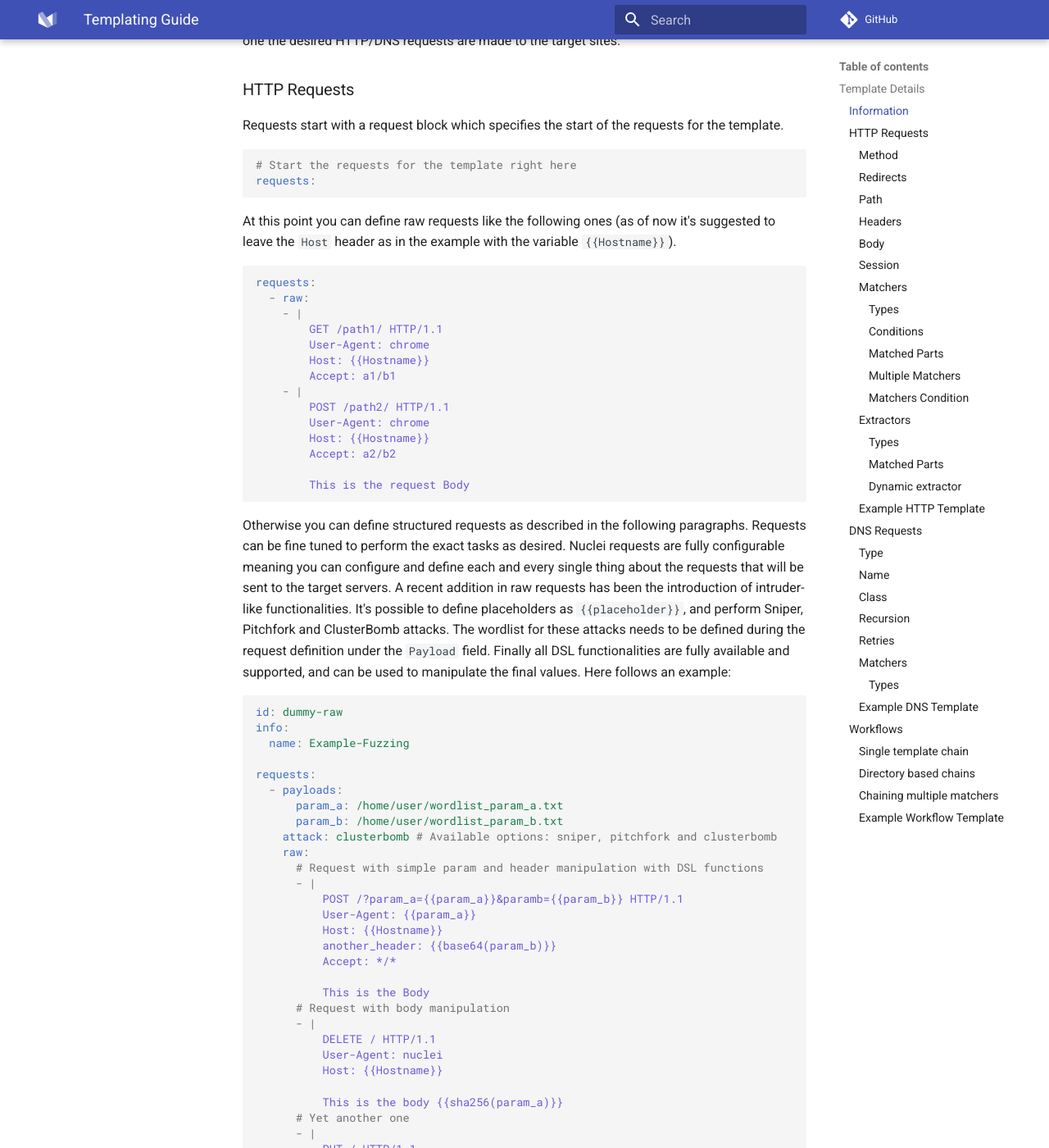
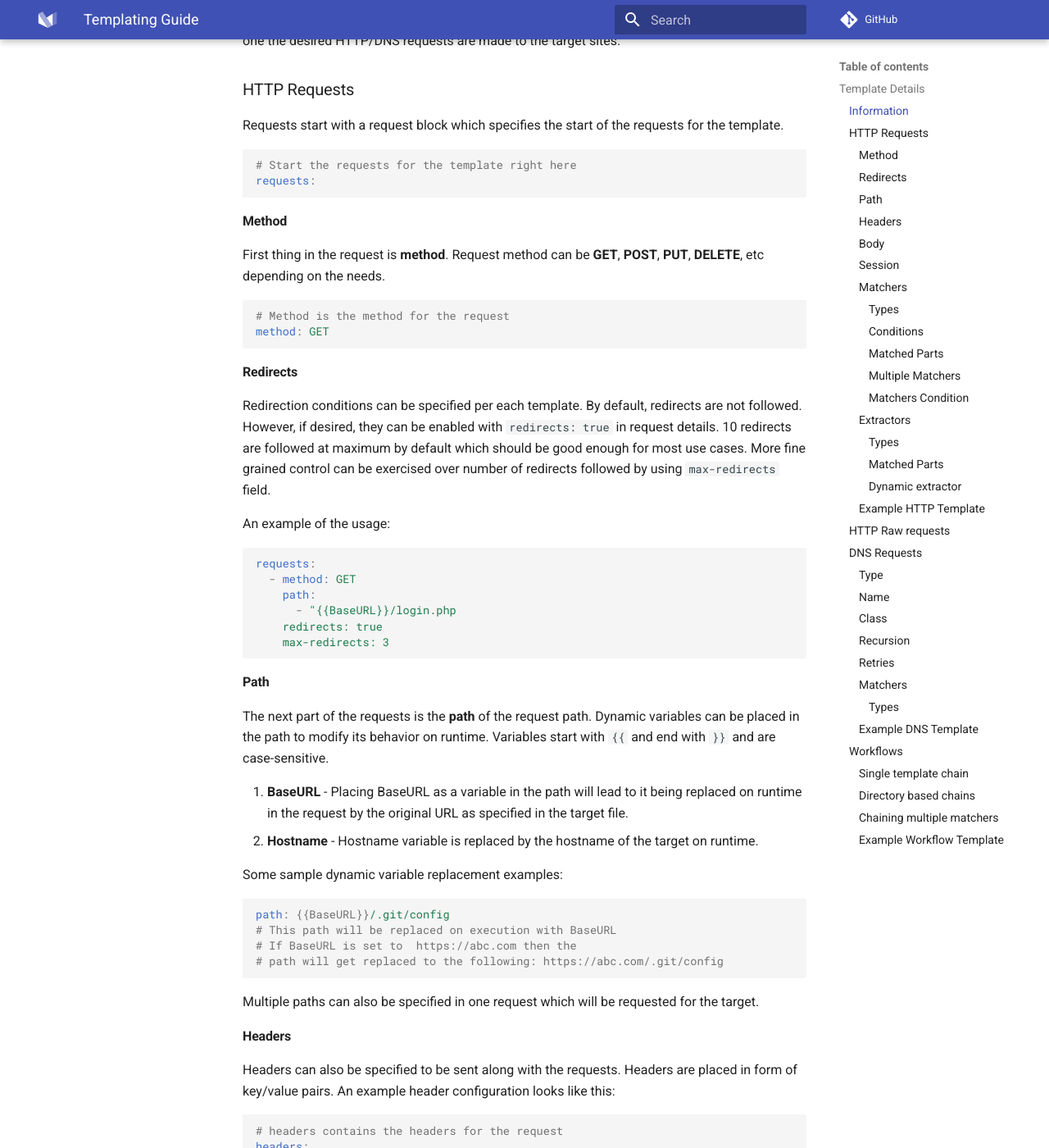
Before and after one commit to projectdiscovery/nuclei-docs, an MkDocs documentation site: the page built from docs/guide.md, in a window 1280 px wide and 1400 px high, scrolled down 1216 px. Shown: the whole window at 82% size. Built offline with MkDocs 1.6.1 and Material for MkDocs 9.7.7, drawn with Linux system fonts in a browser that asks for light colours; comment, search, counter and statistics services are not loaded; some of the changed text lies outside the part shown.

Commit message:
more updates

````diff
--- a/docs/guide.md
+++ b/docs/guide.md
@@ -49,69 +49,6 @@ Requests start with a request block which specifies the start of the requests fo
 # Start the requests for the template right here
 requests:
 ```
-
-At this point you can define raw requests like the following ones (as of now it's suggested to leave the `Host` header as in the example with the variable `{{Hostname}}`).
-
-```yaml
-requests:
-  - raw:
-    - |
-        GET /path1/ HTTP/1.1
-        User-Agent: chrome
-        Host: {{Hostname}}
-        Accept: a1/b1
-    - |
-        POST /path2/ HTTP/1.1
-        User-Agent: chrome
-        Host: {{Hostname}}
-        Accept: a2/b2
-
-        This is the request Body
-```
-
-Otherwise you can define structured requests as described in the following paragraphs. Requests can be fine tuned to perform the exact tasks as desired. Nuclei requests are fully configurable meaning you can configure and define each and every single thing about the requests that will be sent to the target servers. A recent addition in raw requests has been the introduction of intruder-like functionalities. It's possible to define placeholders as `{{placeholder}}`, and perform Sniper, Pitchfork and ClusterBomb attacks. The wordlist for these attacks needs to be defined during the request definition under the `Payload` field. Finally all DSL functionalities are fully available and supported, and can be used to manipulate the final values. Here follows an example:
-
-```yaml
-id: dummy-raw
-info:
-  name: Example-Fuzzing
-
-requests:
-  - payloads:
-      param_a: /home/user/wordlist_param_a.txt
-      param_b: /home/user/wordlist_param_b.txt
-    attack: clusterbomb # Available options: sniper, pitchfork and clusterbomb
-    raw:
-      # Request with simple param and header manipulation with DSL functions
-      - |
-          POST /?param_a={{param_a}}&paramb={{param_b}} HTTP/1.1
-          User-Agent: {{param_a}}
-          Host: {{Hostname}}
-          another_header: {{base64(param_b)}}
-          Accept: */*
-
-          This is the Body
-      # Request with body manipulation
-      - |
-          DELETE / HTTP/1.1
-          User-Agent: nuclei
-          Host: {{Hostname}}
-
-          This is the body {{sha256(param_a)}}
-      # Yet another one
-      - |
-          PUT / HTTP/1.1
-          Host: {{Hostname}}
-
-          This is again the request body {{html_escape(param_a)}} + {{hex_encode(param_b))}}
-    matchers:
-      - type: word
-        words:
-          - "title"
-          - "body"
-```
-
-This functionality is **not optimized** for speed as the internal http library needs to be set explicitly with connection reuse policy.
 
 #### Method
 
@@ -267,33 +206,6 @@ This is the list for a dns response:
 | ns               | Response Authority Section        | len(ns)                   |
 | raw              | Full Response                     | len(raw)                  |
 
-The helper functions are:
-
-| Helper Function | Description                               | Example                                                                                        |
-|-----------------|-------------------------------------------|------------------------------------------------------------------------------------------------|
-| len             | Length of a string                        | len("Hello") // Result: 5                                                                      |
-| toupper         | string to uppercase                       | toupper("Hello") // Result: "HELLO"                                                            |
-| tolower         | string to lowercase                       | tolower("Hello") // Result: "hello"                                                            |
-| replace         | Replace string parts                      | replace("Hello", "He", "Ha") // Result: "Hallo"                                                |
-| trim            | Remove trailing unicode chars             | trim("aaaHelloddd", "ad") // Result: "Hello"                                                   |
-| trimleft        | Remove unicode chars from left            | trimleft("aaaHelloddd", "ad") // Result: "Helloddd"                                            |
-| trimright       | Remove unicode chars from right           | trimleft("aaaHelloddd", "ad") // Result: "aaaHello"                                            |
-| trimspace       | Remove trailing spaces                    | trimspace("  Hello  ") // Result: "Hello"                                                      |
-| trimprefix      | Trim specified prefix                     | trimprefix("aaHelloaa", "aa") // Result: "Helloaa"                                             |
-| trimsuffix      | Trim specified suffix                     | trimsuffix("aaHelloaa", "aa") // Result: "aaHello"                                             |
-| base64          | Encode string to base64                   | base64("Hello") // Result: "SGVsbG8="                                                          |
-| base64_decode   | Decode string from base64                 | base64_decode("SGVsbG8=") // Result: "Hello"                                                   |
-| url_encode   | URL encode a string                 | url_encode("https://projectdiscovery.io/test?a=1") // Result: "https:%2F%2Fprojectdiscovery.io%3Ftest=1"     |
-| url_decode   | URL decode a string                 | url_decode("https:%2F%2Fprojectdiscovery.io%3Ftest=1") // Result: "https://projectdiscovery.io/test?a=1"     |
-| hex_encode   | Hex encode a string                 | hex_encode("aa") // Result: "6161"     |
-| hex_decode   | Hex decode a string                 | hex_decode("6161") // Result: "aa"     |
-| html_escape   | Hex encode a string                 | html_escape("<html><body>test</body></html>") // Result: "&lt;html&gt;&lt;body&gt;test&lt;/body&gt;&lt;/html&gt;"     |
-| html_unescape   | Hex decode a string                 | html_unescape("&lt;html&gt;&lt;body&gt;test&lt;/body&gt;&lt;/html&gt;") // Result: "<html><body>test</body></html>"     |
-| md5             | Calculate md5 of string                   | md5("Hello") // Result: "8b1a9953c4611296a827abf8c47804d7"                                     |
-| sha256          | Calculate sha256 of string                | sha256("Hello") // Result: "185f8db32271fe25f561a6fc938b2e264306ec304eda518007d1764826381969"  |
-| sha1          | Calculate sha1 of string                | sha1("Hello") // Result: "f7ff9e8b7bb2e09b70935a5d785e0cc5d9d0abf0"  |
-| contains        | Verify if a string contains another one   | contains("Hello", "lo") // Result: True                                                        |
-| regex           | Verify a regex versus a string            | regex("H([a-z]+)o", "Hello") // Result: True                                                   |
 
 ##### Conditions
 
@@ -465,40 +377,6 @@ Here we used extractor name as variable `api_key` which holds the value and can
 
 Note:- You can use `internal: true` when you only want to use extractor as dynamic variable, this will avoid printing extracted values in the terminal.
 
-+ Example of RAW request utilizing extractor as dynamic variable:-
-
-```yaml
-requests:
-  - raw:
-      - |
-        GET /menu/stc HTTP/1.1
-        Host: {{Hostname}}
-        User-Agent: python-requests/2.24.0
-        Accept-Encoding: gzip, deflate
-        Accept: */*
-        Connection: close
-
-      - |
-        POST /pcidss/report?type=allprofiles&sid=loginchallengeresponse1requestbody&username=nsroot&set=1 HTTP/1.1
-        Host: {{Hostname}}
-        User-Agent: python-requests/2.24.0
-        Accept-Encoding: gzip, deflate
-        Accept: */*
-        Connection: close
-        Content-Type: application/xml
-        X-NITRO-USER: oY39DXzQ
-        X-NITRO-PASS: ZuU9Y9c1
-        token: api_key
-
-    extractors:
-      - type: regex
-        name: api_key
-        part: body
-        internal: true
-        regex:
-          - "(?m)[0-9]{3,10}\\.[0-9]+"
-```
-
 #### **Example HTTP Template**
 
 The final template file for the `.git/config` file mentioned above is as follows:
@@ -521,6 +399,96 @@ requests:
         words:
           - "[core]"
 ```
+
+### HTTP Raw requests
+
+Another way to create request is using raw requests which comes with more flexibility and support of DSL helper functions, like the following ones (as of now it's suggested to leave the `Host` header as in the example with the variable `{{Hostname}}`).
+
+```yaml
+requests:
+  - raw:
+    - |
+        POST /path2/ HTTP/1.1
+        Host: {{Hostname}}
+        Content-Length: 1
+        Origin: https://www.google.com
+        Content-Type: application/x-www-form-urlencoded
+        User-Agent: Mozilla/5.0 (Macintosh; Intel Mac OS X 10_15_5) AppleWebKit/537.36 (KHTML, like Gecko) Chrome/70.0.3526.0 Safari/537.36 autochrome/blue
+        Accept-Encoding: gzip, deflate
+        Accept-Language: en-US,en;q=0.9
+
+        test=body
+```
+
+Requests can be fine tuned to perform the exact tasks as desired. Nuclei requests are fully configurable meaning you can configure and define each and every single thing about the requests that will be sent to the target servers. A recent addition in raw requests has been the introduction of **intruder**-like functionalities. It's possible to define placeholders as `{{placeholder}}`, and perform **Sniper**, **Pitchfork** and **ClusterBomb** attacks. The wordlist for these attacks needs to be defined during the request definition under the `Payload` field, Nuclei supports both file based and wordlist defined within template and Finally all DSL functionalities are fully available and supported, and can be used to manipulate the final values. Here follows an example:
+
+```yaml
+id: http-raw-request
+info:
+  name: Example-Fuzzing
+
+requests:
+
+  - payloads:
+      username:
+      - admin
+
+      password:
+      - admin
+      - guest
+      - password
+      - test
+      - 12345
+      - 123456
+
+    attack: clusterbomb
+
+    # Supported attack types: sniper, pitchfork and clusterbomb
+
+    raw:
+      # Request with simple header manipulation with DSL functions
+      - |
+        GET /manager/html HTTP/1.1
+        Host: {{Hostname}}
+        Authorization: Basic {{base64('username:password')}}
+        User-Agent: Mozilla/5.0 (Windows NT 6.1; WOW64) AppleWebKit/537.36 (KHTML, like Gecko) Chrome/55.0
+        Accept-Encoding: gzip, deflate
+        Accept-Language: en-US,en;q=0.9
+        Connection: close
+    matchers:
+      - type: status
+        status:
+          - 200
+```
+
+Here is the list of all available and supported helper functions:
+
+| Helper Function | Description                               | Example                                                                                        |
+|-----------------|-------------------------------------------|------------------------------------------------------------------------------------------------|
+| len             | Length of a string                        | len("Hello") // Result: 5                                                                      |
+| toupper         | string to uppercase                       | toupper("Hello") // Result: "HELLO"                                                            |
+| tolower         | string to lowercase                       | tolower("Hello") // Result: "hello"                                                            |
+| replace         | Replace string parts                      | replace("Hello", "He", "Ha") // Result: "Hallo"                                                |
+| trim            | Remove trailing unicode chars             | trim("aaaHelloddd", "ad") // Result: "Hello"                                                   |
+| trimleft        | Remove unicode chars from left            | trimleft("aaaHelloddd", "ad") // Result: "Helloddd"                                            |
+| trimright       | Remove unicode chars from right           | trimleft("aaaHelloddd", "ad") // Result: "aaaHello"                                            |
+| trimspace       | Remove trailing spaces                    | trimspace("  Hello  ") // Result: "Hello"                                                      |
+| trimprefix      | Trim specified prefix                     | trimprefix("aaHelloaa", "aa") // Result: "Helloaa"                                             |
+| trimsuffix      | Trim specified suffix                     | trimsuffix("aaHelloaa", "aa") // Result: "aaHello"                                             |
+| base64          | Encode string to base64                   | base64("Hello") // Result: "SGVsbG8="                                                          |
+| base64_decode   | Decode string from base64                 | base64_decode("SGVsbG8=") // Result: "Hello"                                                   |
+| url_encode      | URL encode a string                       | url_encode("https://projectdiscovery.io/test?a=1") // Result: "https:%2F%2Fprojectdiscovery.io%3Ftest=1"     |
+| url_decode      | URL decode a string                       | url_decode("https:%2F%2Fprojectdiscovery.io%3Ftest=1") // Result: "https://projectdiscovery.io/test?a=1"     |
+| hex_encode      | Hex encode a string                       | hex_encode("aa") // Result: "6161"     |
+| hex_decode      | Hex decode a string                       | hex_decode("6161") // Result: "aa"     |
+| html_escape     | Hex encode a string                       | html_escape("<html><body>test</body></html>") // Result: "&lt;html&gt;&lt;body&gt;test&lt;/body&gt;&lt;/html&gt;"     |
+| html_unescape   | Hex decode a string                       | html_unescape("&lt;html&gt;&lt;body&gt;test&lt;/body&gt;&lt;/html&gt;") // Result: "<html><body>test</body></html>"     |
+| md5             | Calculate md5 of string                   | md5("Hello") // Result: "8b1a9953c4611296a827abf8c47804d7"                                     |
+| sha256          | Calculate sha256 of string                | sha256("Hello") // Result: "185f8db32271fe25f561a6fc938b2e264306ec304eda518007d1764826381969"  |
+| sha1            | Calculate sha1 of string                  | sha1("Hello") // Result: "f7ff9e8b7bb2e09b70935a5d785e0cc5d9d0abf0"  |
+| contains        | Verify if a string contains another one   | contains("Hello", "lo") // Result: True                                                        |
+| regex           | Verify a regex versus a string            | regex("H([a-z]+)o", "Hello") // Result: True                                                   |
+
 
 ### DNS Requests
 
@@ -592,15 +560,13 @@ Matchers are just equal to HTTP, but the search is performed on the whole dns re
 
 ##### Types
 
-Multiple matchers can be specified in a request. There are basically 5 types of matchers:
+Multiple matchers can be specified in a request. There are basically 3 types of matchers:
 
 | Matcher Type | Part Matched               |
 | ------------ | -------------------------- |
-| size         | Response size              |
-| word         | Response                   |
-| regex        | Response                   |
-| binary       | Response                   |
-| dsl          | Response                   |
+| word         | DNS Response               |
+| regex        | DNS Response               |
+| dsl          | DNS Response               |
 
 #### **Example DNS Template**
 
````
Also changed, not shown: other parts of docs/guide.md (+6 -4 lines).
